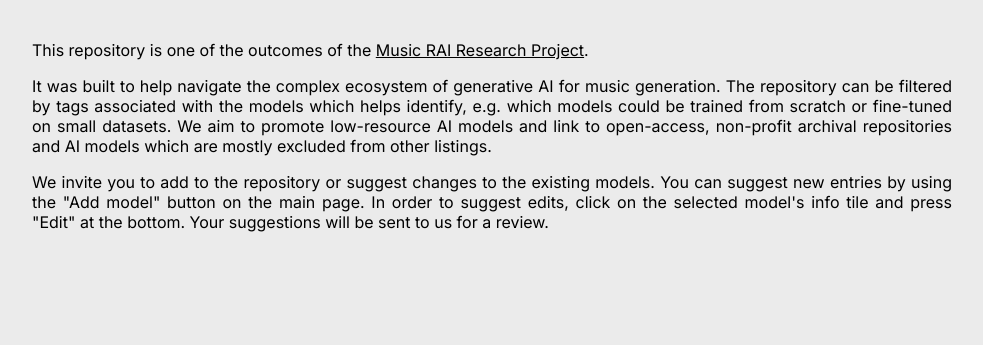
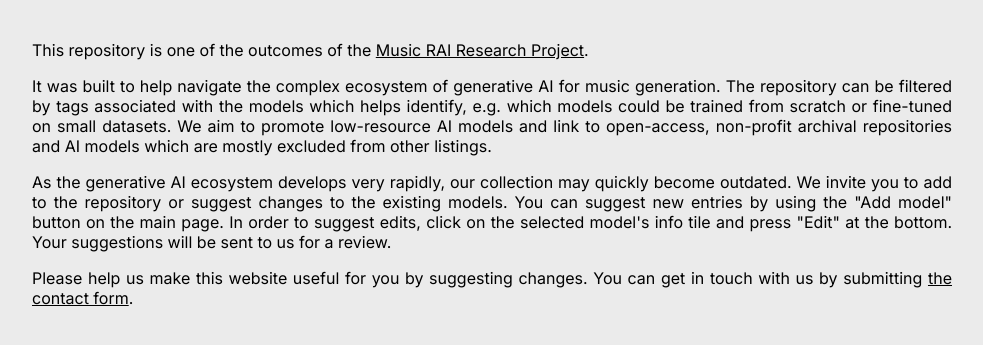
Before and after one commit to Music-RAI/model-explorer, a Django app: page /about/ in a window 1280 px wide. Shown: the part 102-447 px from the top of the page, without its empty margins (148-1131 px from the left). Run offline with Django 4.2, Linux system fonts and the light colour scheme; some libraries are stand-ins or nearby versions.

Commit message:
Update the About page

```diff
--- a/genmodels/templates/genmodels/about.html
+++ b/genmodels/templates/genmodels/about.html
@@ -20,12 +20,18 @@
       </p>
 
       <p>
+      As the generative AI ecosystem develops very rapidly, our collection may quickly become outdated.
       We invite you to add to the repository or suggest changes to the existing models.
       You can suggest new entries by using the "Add model" button on the main page.
       In order to suggest edits, click on the selected model's info tile and press "Edit"
       at the bottom. Your suggestions will be sent to us for a review.
       </p>
 
+      <p>
+      Please help us make this website useful for you by suggesting changes.
+      You can get in touch with us by submitting <a href="/contact">the contact form</a>.
+      </p>
+
     </div>
   </div>
 {% endblock content %}
```
